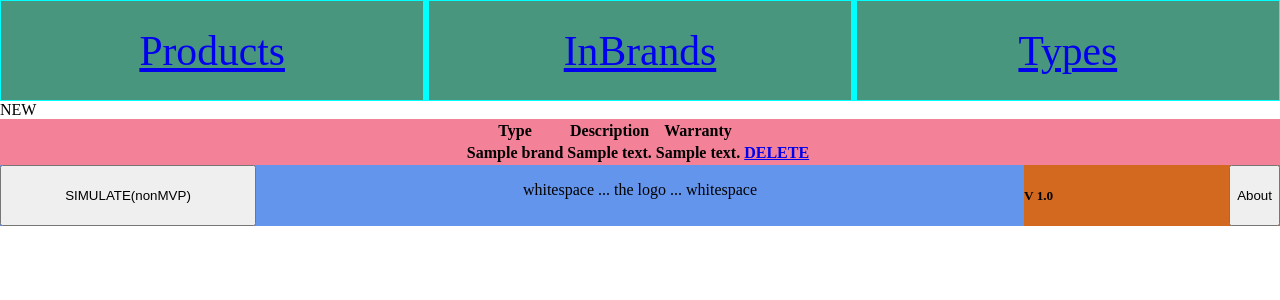
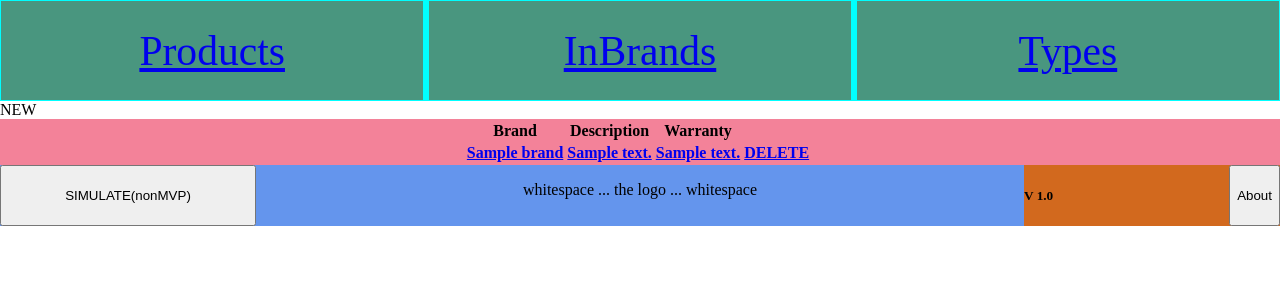
Before and after one commit to marekboro/Warehouse-mng-tool, a Flask app: page /edit/brand-edit in a window 1280 px wide. Shown: the part 138-438 px from the top of the page. Run offline with Flask 2, Linux system fonts and the light colour scheme; a database or web service that is not in the repository returns one stand-in record (values such as "Sample title"); lists and menus that the app fills with data are empty; some libraries are stand-ins or nearby versions.

Commit message:
brand edit now functional, time to add a new brand form

```diff
--- a/controllers/brands_controller.py
+++ b/controllers/brands_controller.py
@@ -7,7 +7,7 @@ import repositories.product_repository as product_repository
 
 brands_blueprint = Blueprint("brands", __name__)
 
-@brands_blueprint.route("/edit/brand-edit")
+@brands_blueprint.route("/edit/brand-edit") # TO view the brands
 def brands_editing_view():
     #products = product_repository.select_all()
     brands = brand_repository.select_all()
@@ -15,12 +15,26 @@ def brands_editing_view():
 
 
 
-@brands_blueprint.route("/edit/removeBrand<id>")
+@brands_blueprint.route("/edit/removeBrand<id>")    # TO delete brand
 def delete_brand(id):
     brand_repository.delete(id)
     return redirect("/edit/brand-edit")
 
-@brands_blueprint.route("/edit/editBrand<id>")
-def edit_brand(id):
+
+
+@brands_blueprint.route("/edit/editBrand<id>")  # display brand modification form
+def editor_for_brand(id):
     brand = brand_repository.select(id)
-    return render_template("/edit/editingBrand", brand=brand)
+    return render_template("/editing/editBrand.html", brand=brand)
+
+
+
+@brands_blueprint.route("/edit/modifyBrand<id>", methods = ['post'])  # apply the brand modification form
+def apply_brand_edits(id):
+
+    old_brand = brand_repository.select(id)
+    old_id = old_brand.id
+    modified_brand = Brand(request.form['newBrandName'],request.form['newBrandDescription'],request.form['newBrandWarranty'],old_id)
+    brand_repository.update(modified_brand)
+
+    return redirect("/edit/brand-edit")
--- a/controllers/products_controller.py
+++ b/controllers/products_controller.py
@@ -115,15 +115,15 @@ def add_a_product():
 
 @products_blueprint.route("/edit/CreateProduct", methods = ["POST"])
 def create_a_product():
-
     product_type = product_type_repository.select(request.form["type_choice"])
     product_brand = brand_repository.select(request.form["brand_choice"])
     new_product = Product(request.form["newProductName"],product_type,product_brand,request.form["newProductDescription"],request.form["newProductDistPrice"],request.form["newProductSalePrice"],request.form["newProductWarrantyLength"])
 
+    #There should be a check here to make sure that will not allow you to use incorrect data types in the form, specifically --
+    # if values that should be ints/foats are strings - return to start page with these values in the relevant posts, if values are good then save product and stock
 
     product_repository.save(new_product)
     new_stock_item = Stock(new_product)
-
     stock_repository.save(new_stock_item)
 
     return redirect ("/fullview")
--- a/templates/editing/brandedit.html
+++ b/templates/editing/brandedit.html
@@ -20,7 +20,7 @@
         <table id = "tableEditProducts">
             <tr id = tableEditProductsColumns>
 
-                <th>Type</th>
+                <th>Brand</th>
                 <th>Description</th>
                 <th>Warranty</th>
                 <th></th>
@@ -30,11 +30,11 @@
             </tr>
             {%for brand in brands%}
             <tr>
-                <a href="">
-                    <th>{{brand.name}}</th>
-                    <th>{{brand.description}}</th>
-                    <th>{{brand.warranty_details}}</th>
-                </a>
+
+                    <th><a href="/edit/editBrand{{brand.id}}">{{brand.name}}</a> </th>
+                    <th><a href="/edit/editBrand{{brand.id}}">{{brand.description}}</a></th>
+                    <th><a href="/edit/editBrand{{brand.id}}">{{brand.warranty_details}}</a></th>
+
                 <th> <a href=" /edit/removeBrand{{brand.id}}"> DELETE</a> </th>
 
 
```
Also changed, not shown: templates/editing/editBrand.html (+50 -0 lines).
